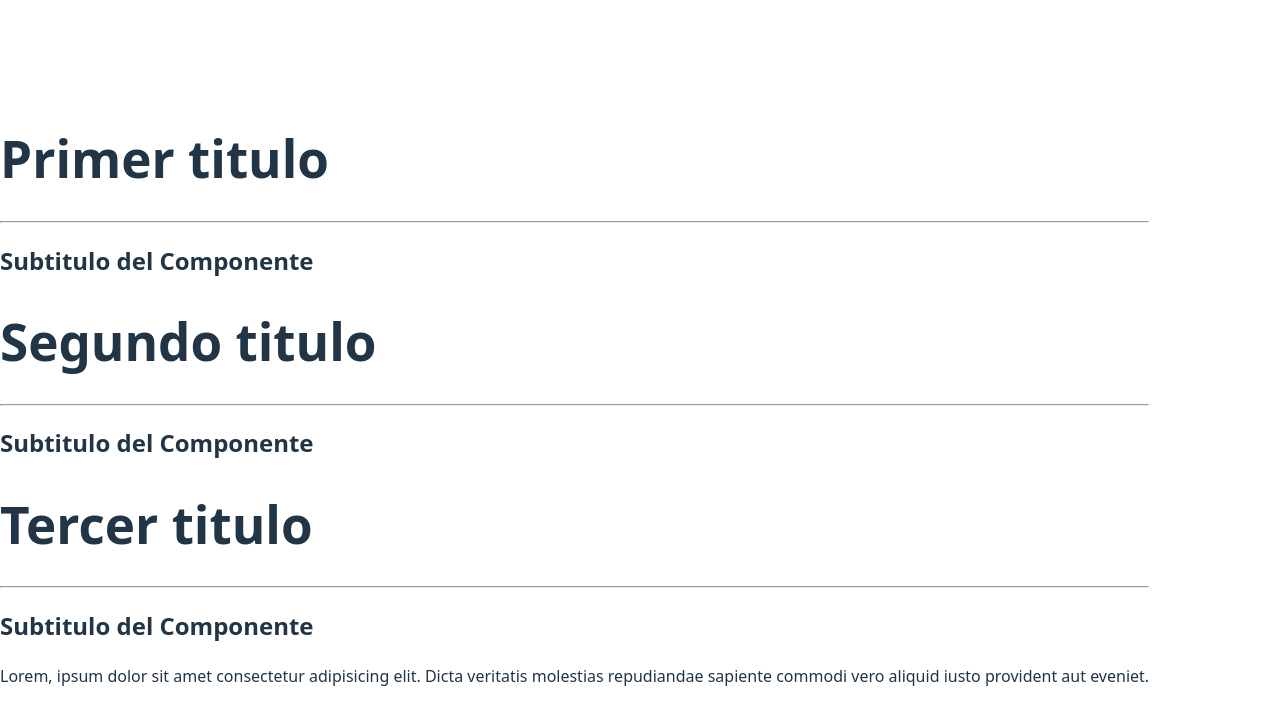
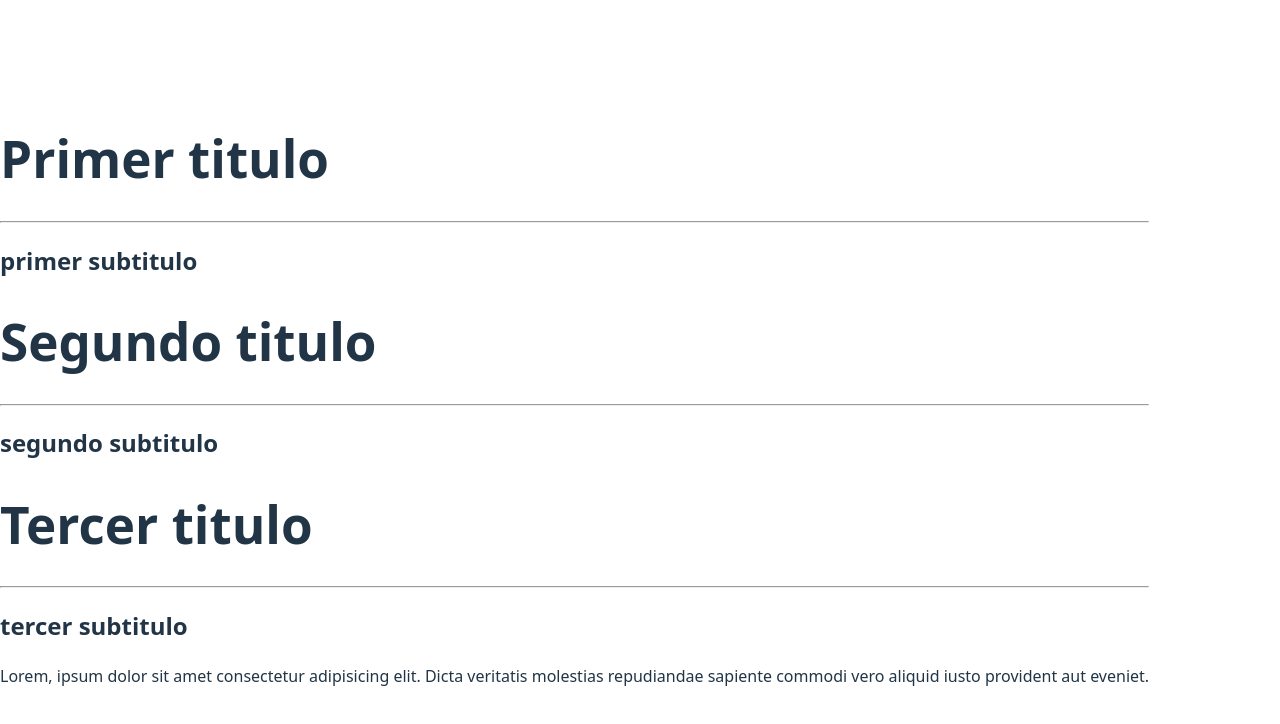
Before and after one commit to Malibu54/Full-Stack-Engineer, a React (Vite) app in the folder Modulo-03-React/01-components/: page / in a window 1280 px wide. Shown: the top 724 px of the page. Built offline with nearby package versions, Linux system fonts and the light colour scheme.

Commit message:
Update Title.jsx

```diff
--- a/Modulo-03-React/01-components/src/components/Title/Title.jsx
+++ b/Modulo-03-React/01-components/src/components/Title/Title.jsx
@@ -4,7 +4,7 @@ function Title(props){
         <>
         <h1 className="titulo">{props.titulo}</h1>
         <hr />
-        <h2>Subtitulo del Componente</h2>
+        <h2 className="subtitulo">{props.subtitulo}</h2>
         </>
     )
 }
```
